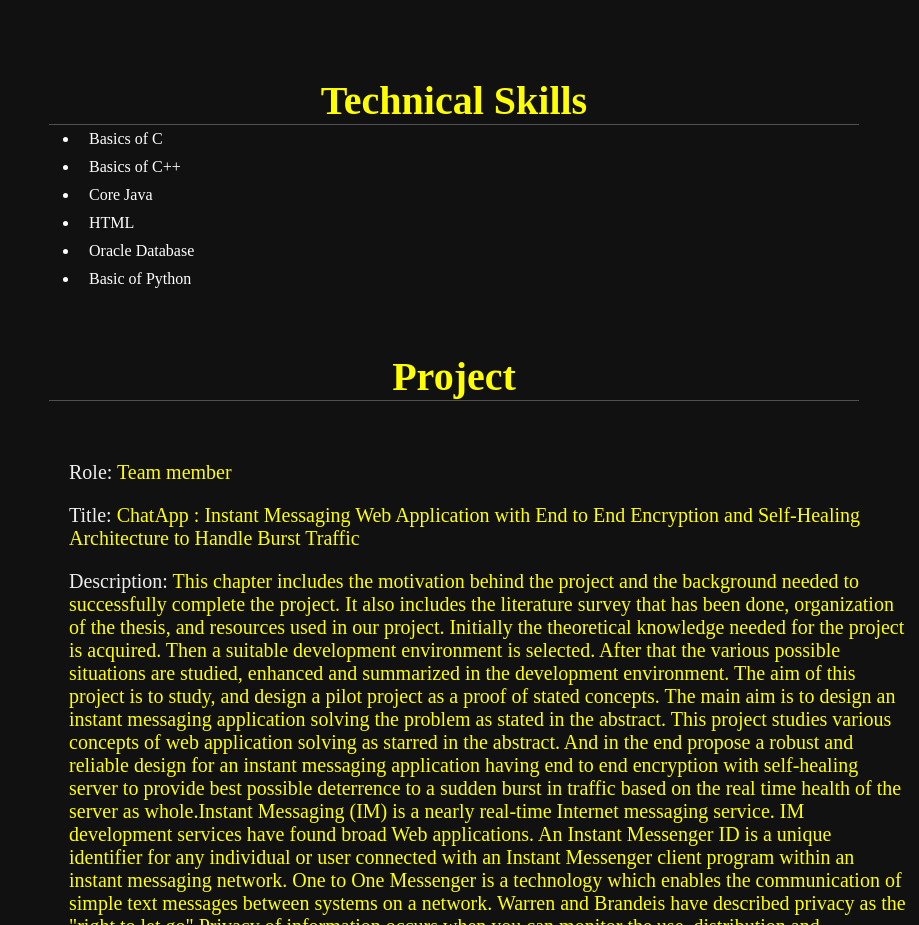
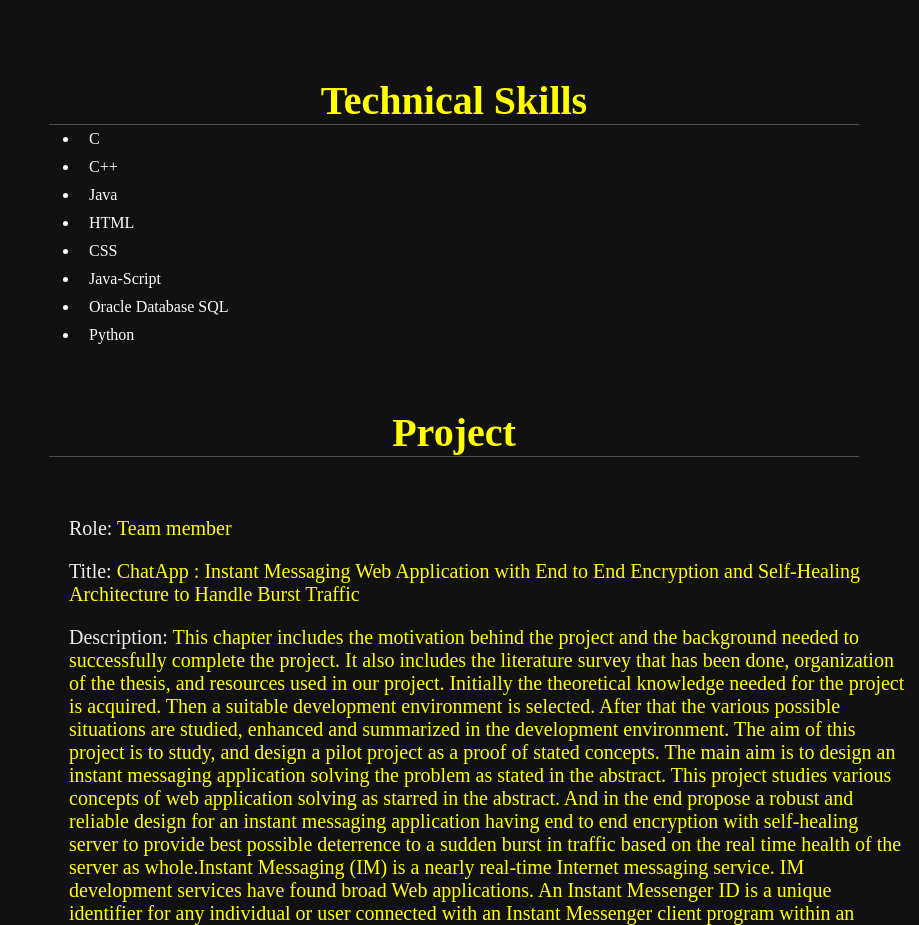
Before and after one commit to Prithhi99/Prithhi99.github.io, a plain HTML site: page index.html in a window 1280 px wide. Shown: the part 780-1705 px from the top of the page, without its empty margins (361-1280 px from the left). Drawn offline with Linux system fonts and the light colour scheme.

Commit message:
Update index.html

```diff
--- a/index.html
+++ b/index.html
@@ -69,12 +69,14 @@
     <h1 class="head"><span>Technical Skills</span></h1>
     <div>
     <ul id="lis">
-        <li>Basics of C</li>
-        <li>Basics of C++</li>
-        <li>Core Java</li>
+        <li>C</li>
+        <li>C++</li>
+        <li>Java</li>
         <li>HTML</li>
-        <li>Oracle Database</li>
-        <li>Basic of Python</li>
+         <li>CSS</li>
+         <li>Java-Script</li>
+        <li>Oracle Database SQL</li>
+        <li>Python</li>
     </ul>
 </div>
 </section>
```
